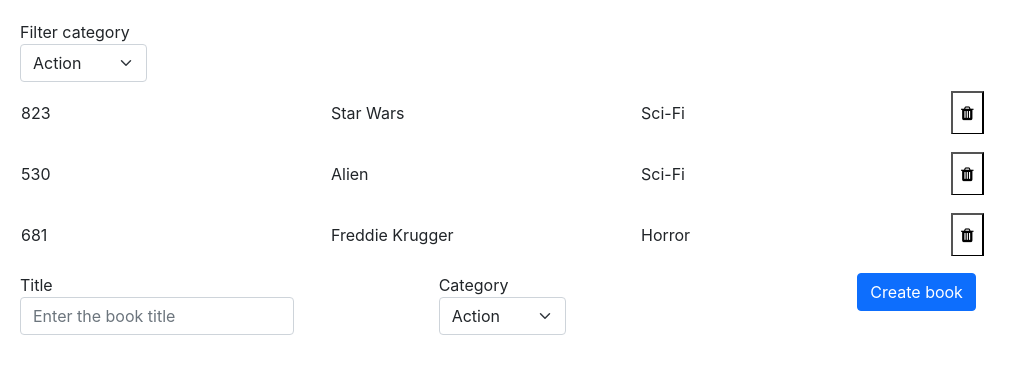
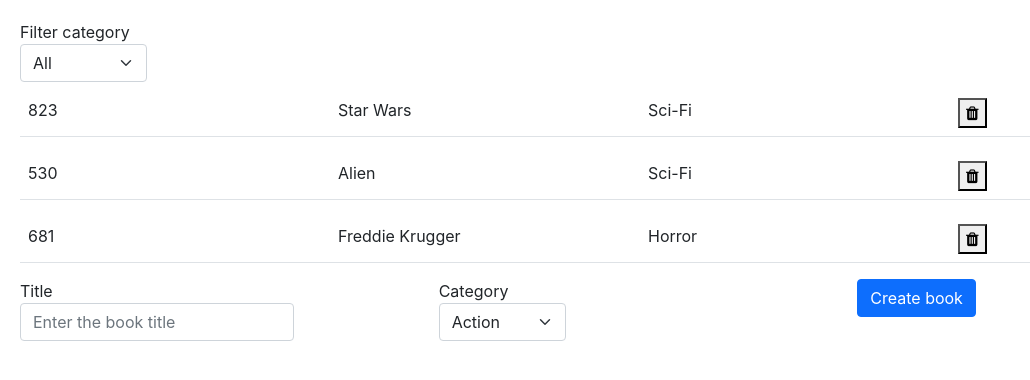
Before and after one commit to imran5644/book_store_cms, a React (Create React App) app: page / in a window 1280 px wide. Shown: the top 380 px of the page, without its empty margins (0-1030 px from the left). Built offline with nearby package versions, Linux system fonts and the light colour scheme.

Commit message:
Adds tbody to table and fix typo on placeholder

```diff
--- a/src/actions/index.js
+++ b/src/actions/index.js
@@ -1,5 +1,9 @@
 export const CREATE_BOOK = 'CREATE_BOOK';
 export const REMOVE_BOOK = 'REMOVE_BOOK';
+export const CHANGE_FILTER = 'CHANGE_FILTER';
+export const CHANGE_VISIBILITY = 'CHANGE_VISIBILITY';
 
 export const createBook = (book) => ({ type: CREATE_BOOK, book });
 export const deleteBook = (book) => ({ type: REMOVE_BOOK, book });
+export const changeFilter = (filter) => ({ type: CHANGE_FILTER, filter });
+export const changeVisibility = (filter) => ({ type: CHANGE_VISIBILITY, filter });
--- a/src/components/Book.js
+++ b/src/components/Book.js
@@ -2,7 +2,8 @@ import React from 'react';
 import PropTypes from 'prop-types';
 
 const Book = ({ book, delete: handleRemoveBook }) => (
-  <table className="table">
+  <table className={`${book.visible ? 'table' : 'd-none'}`}>
+    <tbody>
       <tr>
         <td className="col-3">{book.id}</td>
         <td className="col-3">{book.title}</td>
@@ -13,6 +14,7 @@ const Book = ({ book, delete: handleRemoveBook }) => (
           </button>
         </td>
       </tr>
+    </tbody>
   </table>
 );
 
@@ -21,6 +23,7 @@ Book.propTypes = {
     id: PropTypes.number.isRequired,
     title: PropTypes.string.isRequired,
     category: PropTypes.string.isRequired,
+    visible: PropTypes.bool.isRequired,
   }).isRequired,
   delete: PropTypes.func.isRequired,
 };
--- a/src/components/CategoryFilter.js
+++ b/src/components/CategoryFilter.js
@@ -1,4 +1,7 @@
 import React from 'react';
+import PropTypes from 'prop-types';
+import { connect } from 'react-redux';
+import { CHANGE_FILTER, CHANGE_VISIBILITY } from '../actions';
 
 export const CATEGORIES = [
   { key: 0, name: 'Action' },
@@ -10,10 +13,16 @@ export const CATEGORIES = [
   { key: 6, name: 'Sci-Fi' },
 ];
 
-const CategoryFilter = () => (
+const CategoryFilter = ({ changeFilter, changeVisibility }) => {
+  const handleFilter = (e) => {
+    changeFilter(e.target.value);
+    changeVisibility(e.target.value);
+  };
+  return (
     <label htmlFor="filterCategories" className="form-label">
       Filter category
-    <select name="filterCategories" id="filterCategories" className="form-select">
+      <select name="filterCategories" onChange={handleFilter} id="filterCategories" className="form-select">
+        <option value="All">All</option>
         {
           CATEGORIES.map((category) => (
             <option value={category.name} key={category.key}>
@@ -24,5 +33,16 @@ const CategoryFilter = () => (
       </select>
     </label>
   );
+};
 
-export default CategoryFilter;
+CategoryFilter.propTypes = {
+  changeFilter: PropTypes.func.isRequired,
+  changeVisibility: PropTypes.func.isRequired,
+};
+
+const mapDispatchToProps = (dispatch) => ({
+  changeFilter: (filter) => (dispatch({ type: CHANGE_FILTER, filter })),
+  changeVisibility: (filter) => (dispatch({ type: CHANGE_VISIBILITY, filter })),
+});
+
+export default connect(null, mapDispatchToProps)(CategoryFilter);
--- a/src/containers/BooksForm.js
+++ b/src/containers/BooksForm.js
@@ -31,7 +31,7 @@ const BooksForm = ({ create }) => {
           Title
           <input
             type="text"
-            placeHolder="Enter the book title"
+            placeholder="Enter the book title"
             onChange={handleChange}
             value={book.title}
             className={`form-control ${book.invalid ? 'is-invalid' : ''}`}
--- a/src/index.js
+++ b/src/index.js
@@ -6,7 +6,10 @@ import './index.css';
 import App from './components/App';
 import rootReducer from './reducers';
 
-const store = createStore(rootReducer);
+const store = createStore(
+  rootReducer,
+  window.__REDUX_DEVTOOLS_EXTENSION__ && window.__REDUX_DEVTOOLS_EXTENSION__(),
+);
 ReactDOM.render(
   <Provider store={store}>
     <App />
--- a/src/reducers/books.js
+++ b/src/reducers/books.js
@@ -1,4 +1,4 @@
-import { CREATE_BOOK, REMOVE_BOOK } from '../actions';
+import { CREATE_BOOK, REMOVE_BOOK, CHANGE_VISIBILITY } from '../actions';
 
 export const getRandomIntInclusive = (minimum, maximum) => {
   const min = Math.ceil(minimum);
@@ -40,6 +40,16 @@ const booksReducer = (state = defaultState, action) => {
       ];
     case REMOVE_BOOK:
       return state.filter((book) => book.id !== action.book.id);
+    case CHANGE_VISIBILITY:
+      return state.map((book) => {
+        if (action.filter === 'All') {
+          return { ...book, visible: true };
+        }
+        if (book.category !== action.filter) {
+          return { ...book, visible: false };
+        }
+        return { ...book, visible: true };
+      });
     default:
       return state;
   }
--- /dev/null
+++ b/src/reducers/filter.js
@@ -0,0 +1,14 @@
+import { CHANGE_FILTER } from '../actions';
+
+const defaultState = 'ALL';
+
+const filterReducer = (state = defaultState, action) => {
+  switch (action.type) {
+    case CHANGE_FILTER:
+      return action.filter;
+    default:
+      return state;
+  }
+};
+
+export default filterReducer;
--- a/src/reducers/index.js
+++ b/src/reducers/index.js
@@ -1,8 +1,10 @@
 import { combineReducers } from 'redux';
 import booksReducer from './books';
+import filterReducer from './filter';
 
 const rootReducer = combineReducers({
   books: booksReducer,
+  filter: filterReducer,
 });
 
 export default rootReducer;
```
Lines whose indentation alone changed are shown as unchanged.
